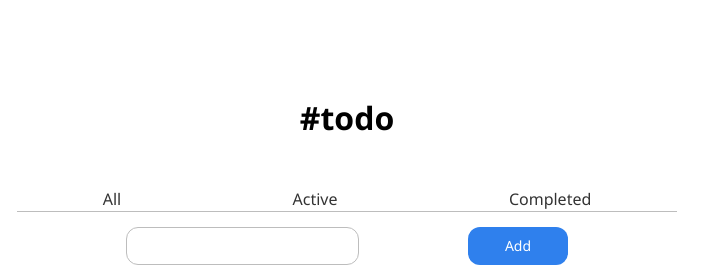
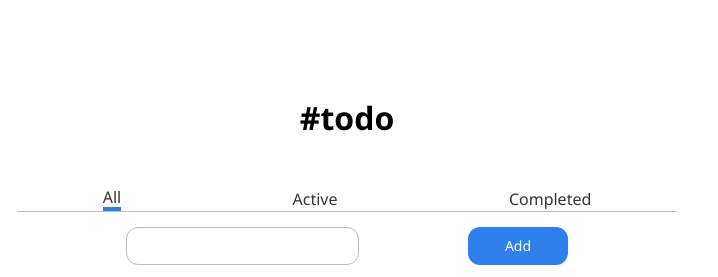
Before and after one commit to LauraMoreaux/Challenge_1, a React (Create React App) app: page / in a window 1280 px wide. Shown: the top 277 px of the page, without its empty margins (293-1011 px from the left). Built offline with nearby package versions, Linux system fonts and the light colour scheme.

Commit message:
Add filters style

```diff
--- a/src/components/StateFilters.js
+++ b/src/components/StateFilters.js
@@ -2,10 +2,13 @@ import React from 'react';
 
 
 function StateFilters(props) {
+
+  const pressed = props.isPressed;
+
     return (
         <button
           type="button"
-          className="js-filter btn"
+          className={`js-filter btn ${pressed ? "underlined" : ""}`}
           aria-pressed={props.isPressed}
           onClick={() => props.setFilter(props.name)}
         >
```
